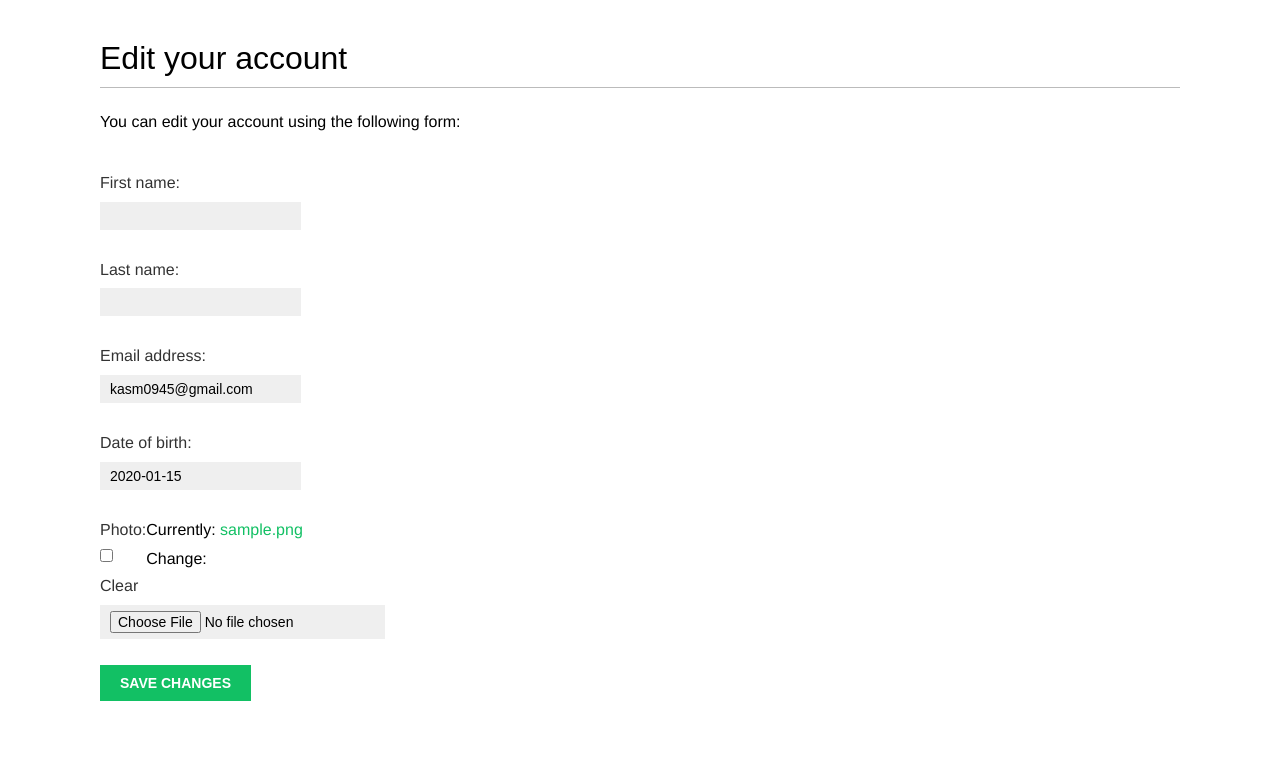
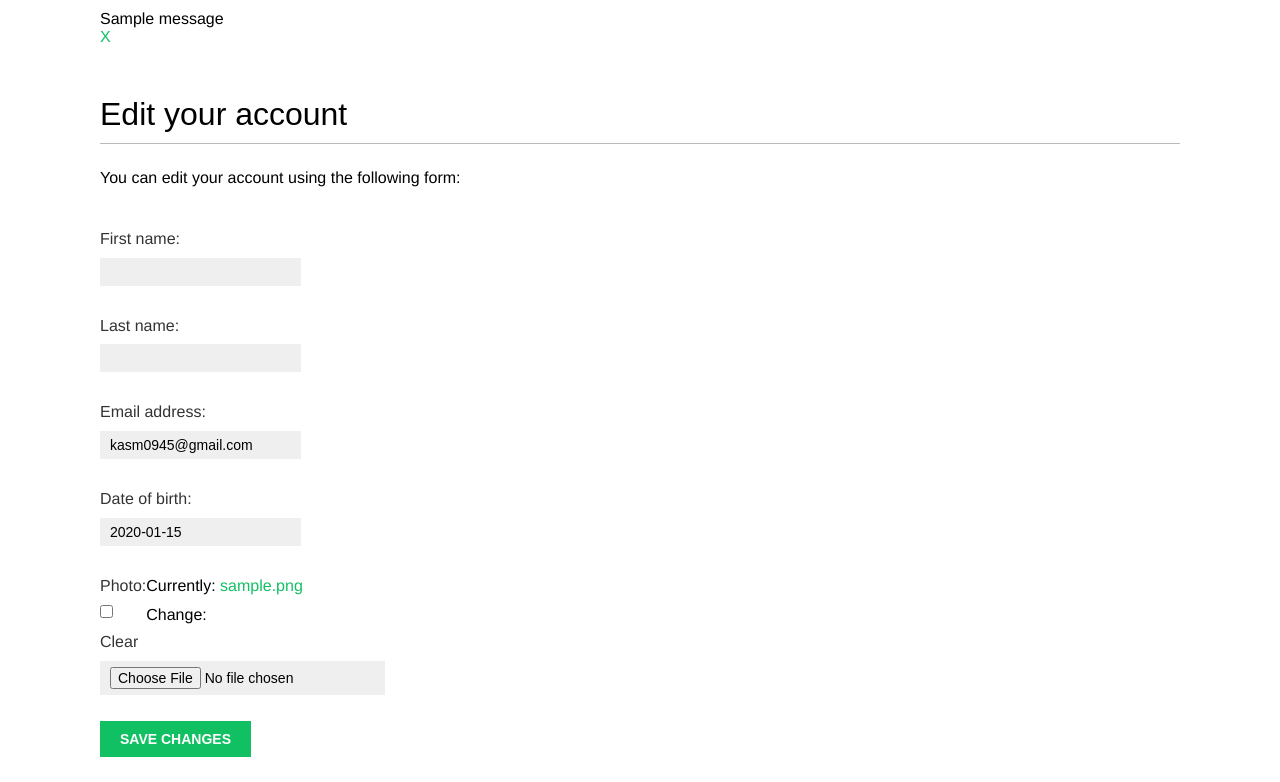
Before and after one commit to Kasem414/bookmarks, a Django app: page /account/edit/ in a window 1280 px wide. Shown: the part 65-847 px from the top of the page. Before the commit the page ends 766 px from the top, so only its background shows below. Run offline with Django 5.2, Linux system fonts and the light colour scheme; a user stored in the database is signed in; tables that the repository leaves empty hold one stand-in row (values such as "Sample post"); one stand-in notice (Sample message) is shown; parts of the project's set-up code (start-up, migrations or seed data) failed here and were passed over; some web fonts are replaced.

Commit message:
Using messages framework

```diff
--- a/account/templates/base.html
+++ b/account/templates/base.html
@@ -39,6 +39,14 @@
       {% endif %}
     </span>
   </div>
+  {% if messages %}
+  <ul class="messages">
+    {% for message in messages %}
+    <li class="{{ messages.tags }}">{{ message|safe }}</li>
+    <a href="#" class="close">X</a>
+    {% endfor %}
+  </ul>
+    {% endif %}
   <div id="content">
     {% block content %}
 
--- a/account/views.py
+++ b/account/views.py
@@ -5,7 +5,7 @@ from django.shortcuts import render
 from django.contrib.auth.decorators import login_required
 from .models import Profile
 from .forms import ProfileEditForm, UserEditForm, UserRegistrationForm
-
+from django.contrib import messages
 # def user_login(request):
 #     if request.method == 'POST':
 #         form = LoginForm(request.POST)
@@ -50,6 +50,9 @@ def edit(request):
         if user_form.is_valid() and profile_form.is_valid():
             user_form.save()
             profile_form.save()
+            messages.success(request, 'Profile has been updated successfully.')
+        else:
+            messages.error(request,'Error updating your profile.')
     else:
         user_form = UserEditForm(instance=request.user)
         profile_form = ProfileEditForm(instance=request.user.profile)
```
